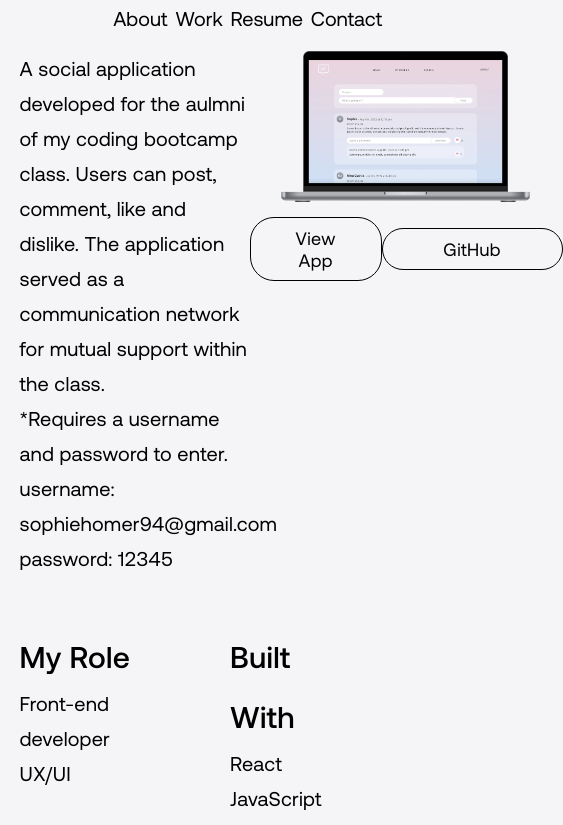
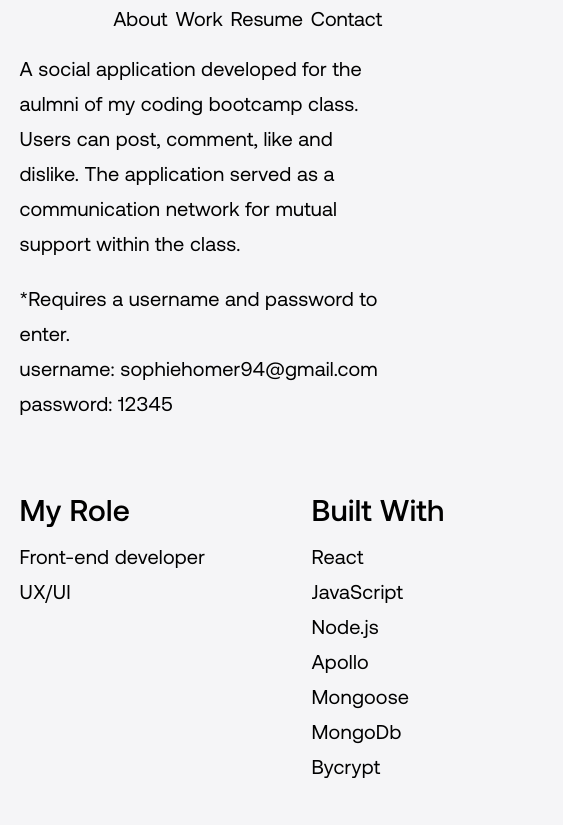
Before and after one commit to sophiehomer/react_portfolio, a React (Create React App) app: page /kit in a window 390 px wide. Shown: the top 825 px of the page, 563 px wide, since content can reach past the window. Built offline with nearby package versions, Linux system fonts and the light colour scheme.

Commit message:
made kit page responsive

```diff
--- a/src/index.css
+++ b/src/index.css
@@ -600,6 +600,10 @@ font-family: aeonik-medium;
   width: 100%;
 }
 
+.kitUsernameAndPassword {
+  margin-bottom: 0;
+}
+
 .kitRoleAndTechnology {
   display: flex;
   flex-direction: row;
@@ -608,6 +612,7 @@ font-family: aeonik-medium;
   text-align: left;
   line-height: 35px;
   width: 100%;
+  margin-top: -5%;
 }
 
 .kitRole {
@@ -648,11 +653,6 @@ font-family: aeonik-medium;
   font-size: 18px;
   font-family: aeonik-regular, sans-serif;
 }
-
-/* .kitImageSection {
-  width: 80%;
-  margin-right: 0;
-} */
 
 .gitHubWebsiteContainer {
   width: 80%;
@@ -1035,28 +1035,22 @@ footer {
 
 /* ---------------------------- KIT MEDIA QUERIES --------------------------- */
 
-/* @media only screen and (max-width: 900px) {
+@media only screen and (max-width: 950px) {
   .kitPage {
    display: flex;
    flex-direction:column;
    justify-content: center;
    align-items: center;
-   padding-left: 0;
-   padding-right: 0;
   }
 
-  .kitSummary {
-    width: 100%;
-    margin-bottom: 0;
+  .kitSummaryContainer {
+    width: 95%;
   }
 
+
   .kitRoleAndTechnology {
-    display: flex;
-    flex-direction: column;
-    margin-top: 0;
+    margin-top: 2%;
+    margin-bottom: 8%;
   }
 
-  .kitTechnology {
-    margin-left: 0;
-  }
-}  */
+}
--- a/src/pages/kit/index.js
+++ b/src/pages/kit/index.js
@@ -14,9 +14,9 @@ const Kit = () => {
         <section className="kitSummaryContainer">
           <p className="kitSummary">
             A social application developed for the aulmni of my coding bootcamp class. Users can post, comment, like and dislike. The application served as a communication network for mutual support within the class. <br></br>
-            *Requires a username and password to enter. <br></br>
+            <p className="kitUsernameAndPassword">*Requires a username and password to enter. <br></br>
             username: sophiehomer94@gmail.com <br></br>
-            password: 12345
+            password: 12345</p>
           </p>
           <section className="kitRoleAndTechnology">
             <div>
```
